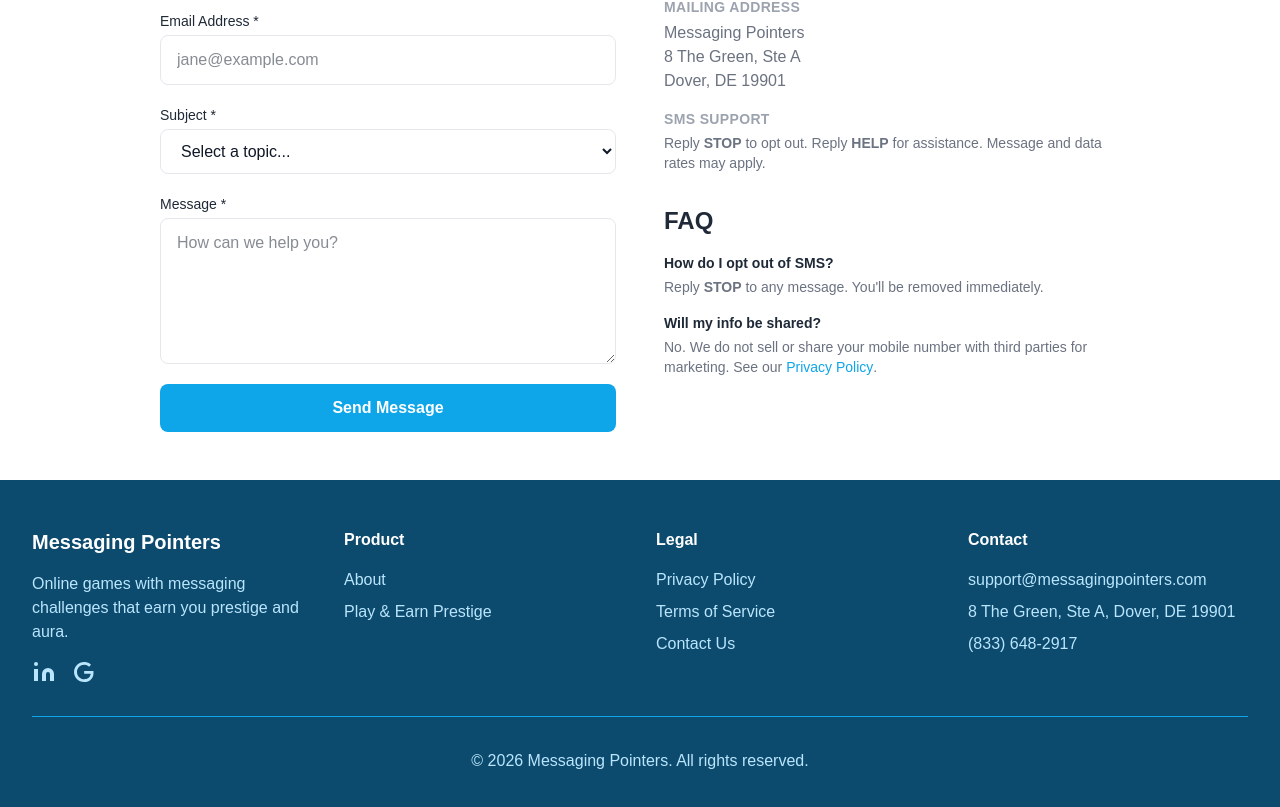
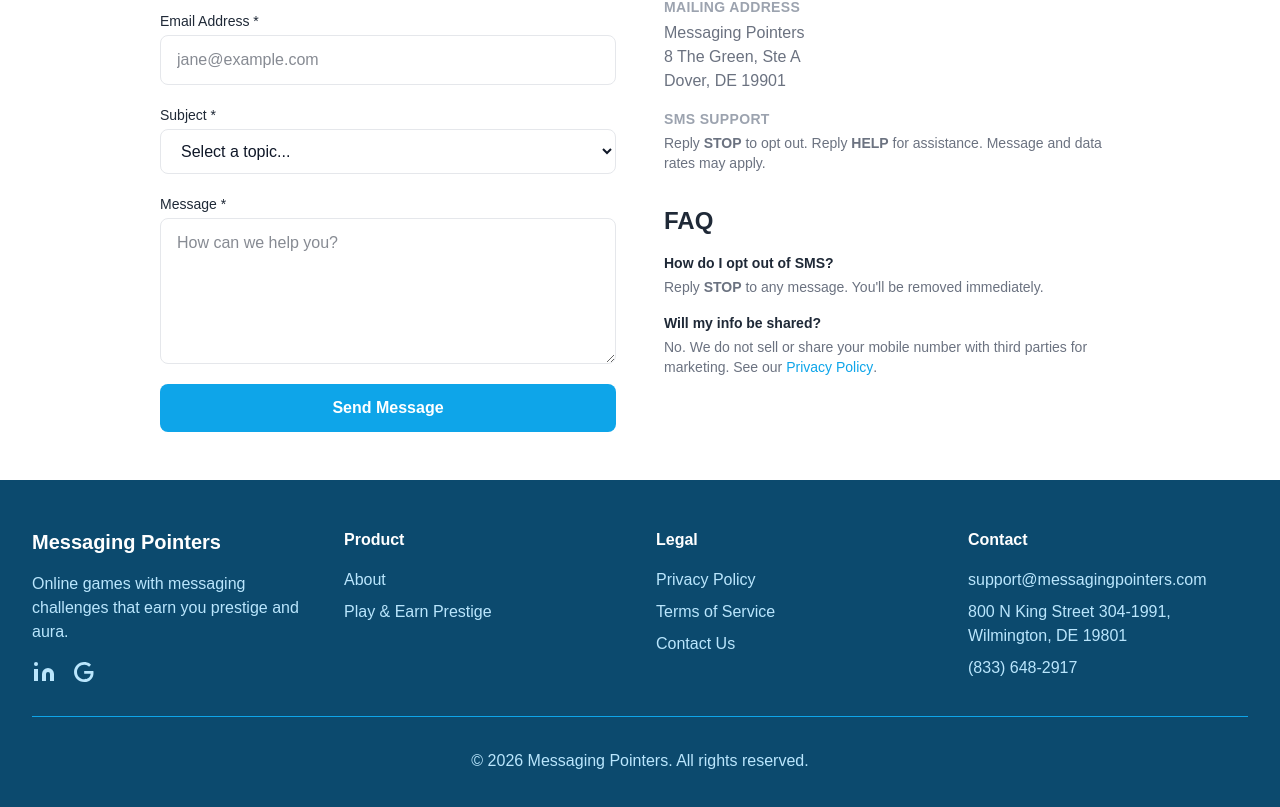
Before and after one commit to Textingman/moxxie-messagingpointers, a Next.js app: page /contact in a window 1280 px wide. Shown: the part 495-1302 px from the top of the page. Built offline with nearby package versions, Linux system fonts and the light colour scheme.

Commit message:
Initial site setup: Messaging Pointers

```diff
--- a/app/components/Footer.tsx
+++ b/app/components/Footer.tsx
@@ -46,7 +46,7 @@
           <div>
             <h4 className="font-semibold mb-4">Contact</h4>
             <p style={{ color: '#BAE6FD' }}>support@messagingpointers.com</p>
-            <p className="mt-2" style={{ color: '#BAE6FD' }}>8 The Green, Ste A, Dover, DE 19901</p>
+            <p className="mt-2" style={{ color: '#BAE6FD' }}>800 N King Street 304-1991, Wilmington, DE 19801</p>
             <p className="mt-2" style={{ color: '#BAE6FD' }}>(833) 648-2917</p>
           </div>
         </div>
```
